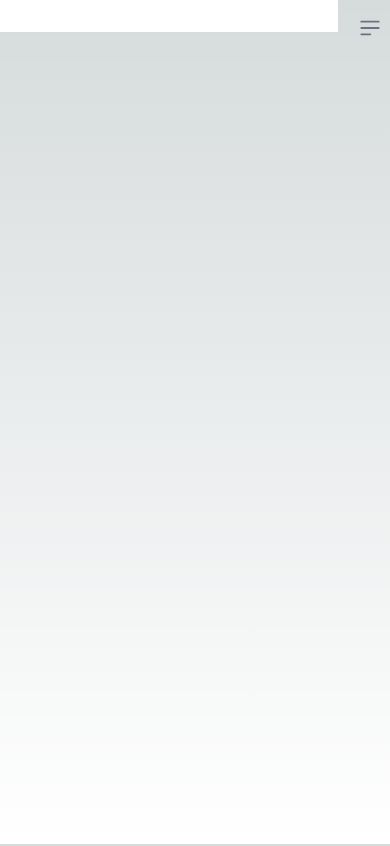
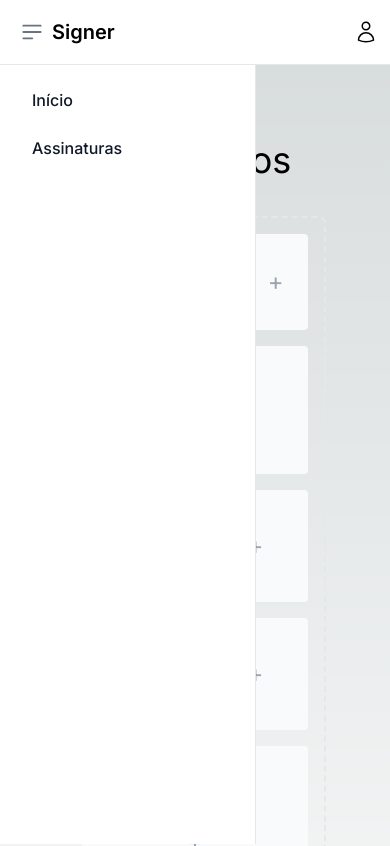
Before and after one commit to VitorValandro/digital-signer, a Next.js app in the folder web/: page / in a window 390 px wide. Shown: the top 846 px of the page. Built offline with nearby package versions, Linux system fonts and the light colour scheme.

Commit message:
feature: add topbar to sidebar component and make it responsive

```diff
--- a/web/src/app/page.tsx
+++ b/web/src/app/page.tsx
@@ -1,106 +1,61 @@
 import Sidebar from "@/components/Sidebar";
-import Topbar from "@/components/Topbar";
-import Image from "next/image";
 
 export default function Home() {
   return (
-    <main className="flex min-h-screen">
-      <Topbar />
+    <>
       <Sidebar />
-      {/* <div className="z-10 w-full max-w-5xl items-center justify-between font-mono text-sm lg:flex">
-        <p className="fixed left-0 top-0 flex w-full justify-center border-b border-gray-300 bg-gradient-to-b from-zinc-200 pb-6 pt-8 backdrop-blur-2xl dark:border-neutral-800 dark:bg-zinc-800/30 dark:from-inherit lg:static lg:w-auto  lg:rounded-xl lg:border lg:bg-gray-200 lg:p-4 lg:dark:bg-zinc-800/30">
-          Get started by editing&nbsp;
-          <code className="font-mono font-bold">src/app/page.tsx</code>
-        </p>
-        <div className="fixed bottom-0 left-0 flex h-48 w-full items-end justify-center bg-gradient-to-t from-white via-white dark:from-black dark:via-black lg:static lg:h-auto lg:w-auto lg:bg-none">
-          <a
-            className="pointer-events-none flex place-items-center gap-2 p-8 lg:pointer-events-auto lg:p-0"
-            href="https://vercel.com?utm_source=create-next-app&utm_medium=appdir-template&utm_campaign=create-next-app"
-            target="_blank"
-            rel="noopener noreferrer"
-          >
-            By{" "}
-            <Image
-              src="/vercel.svg"
-              alt="Vercel Logo"
-              className="dark:invert"
-              width={100}
-              height={24}
-              priority
-            />
-          </a>
+      <div className="p-16 sm:ml-64">
+        <div className="p-4 flex items-center mt-5">
+          <h1 className="text-4xl">Seus documentos</h1>
+        </div>
+        <div className="p-4 border-2 border-gray-200 border-dashed rounded-lg dark:border-gray-700 mt-5">
+          <div className="grid grid-cols-3 gap-4 mb-4">
+            <div className="flex items-center justify-center h-24 rounded bg-gray-50 dark:bg-gray-800">
+              <p className="text-2xl text-gray-400 dark:text-gray-500">+</p>
+            </div>
+            <div className="flex items-center justify-center h-24 rounded bg-gray-50 dark:bg-gray-800">
+              <p className="text-2xl text-gray-400 dark:text-gray-500">+</p>
+            </div>
+            <div className="flex items-center justify-center h-24 rounded bg-gray-50 dark:bg-gray-800">
+              <p className="text-2xl text-gray-400 dark:text-gray-500">+</p>
+            </div>
+          </div>
+          <div className="flex items-center justify-center h-32 mb-4 rounded bg-gray-50 dark:bg-gray-800">
+            <p className="text-2xl text-gray-400 dark:text-gray-500">+</p>
+          </div>
+          <div className="grid grid-cols-2 gap-4 mb-4">
+            <div className="flex items-center justify-center rounded bg-gray-50 h-28 dark:bg-gray-800">
+              <p className="text-2xl text-gray-400 dark:text-gray-500">+</p>
+            </div>
+            <div className="flex items-center justify-center rounded bg-gray-50 h-28 dark:bg-gray-800">
+              <p className="text-2xl text-gray-400 dark:text-gray-500">+</p>
+            </div>
+            <div className="flex items-center justify-center rounded bg-gray-50 h-28 dark:bg-gray-800">
+              <p className="text-2xl text-gray-400 dark:text-gray-500">+</p>
+            </div>
+            <div className="flex items-center justify-center rounded bg-gray-50 h-28 dark:bg-gray-800">
+              <p className="text-2xl text-gray-400 dark:text-gray-500">+</p>
+            </div>
+          </div>
+          <div className="flex items-center justify-center h-48 mb-4 rounded bg-gray-50 dark:bg-gray-800">
+            <p className="text-2xl text-gray-400 dark:text-gray-500">+</p>
+          </div>
+          <div className="grid grid-cols-2 gap-4">
+            <div className="flex items-center justify-center rounded bg-gray-50 h-28 dark:bg-gray-800">
+              <p className="text-2xl text-gray-400 dark:text-gray-500">+</p>
+            </div>
+            <div className="flex items-center justify-center rounded bg-gray-50 h-28 dark:bg-gray-800">
+              <p className="text-2xl text-gray-400 dark:text-gray-500">+</p>
+            </div>
+            <div className="flex items-center justify-center rounded bg-gray-50 h-28 dark:bg-gray-800">
+              <p className="text-2xl text-gray-400 dark:text-gray-500">+</p>
+            </div>
+            <div className="flex items-center justify-center rounded bg-gray-50 h-28 dark:bg-gray-800">
+              <p className="text-2xl text-gray-400 dark:text-gray-500">+</p>
+            </div>
+          </div>
         </div>
       </div>
-
-      <div className="mb-32 grid text-center lg:mb-0 lg:grid-cols-4 lg:text-left">
-        <a
-          href="https://beta.nextjs.org/docs?utm_source=create-next-app&utm_medium=appdir-template&utm_campaign=create-next-app"
-          className="group rounded-lg border border-transparent px-5 py-4 transition-colors hover:border-gray-300 hover:bg-gray-100 hover:dark:border-neutral-700 hover:dark:bg-neutral-800/30"
-          target="_blank"
-          rel="noopener noreferrer"
-        >
-          <h2 className={`mb-3 text-2xl font-semibold`}>
-            Docs{" "}
-            <span className="inline-block transition-transform group-hover:translate-x-1 motion-reduce:transform-none">
-              -&gt;
-            </span>
-          </h2>
-          <p className={`m-0 max-w-[30ch] text-sm opacity-50`}>
-            Find in-depth information about Next.js features and API.
-          </p>
-        </a>
-
-        <a
-          href="https://nextjs.org/learn?utm_source=create-next-app&utm_medium=appdir-template-tw&utm_campaign=create-next-app"
-          className="group rounded-lg border border-transparent px-5 py-4 transition-colors hover:border-gray-300 hover:bg-gray-100 hover:dark:border-neutral-700 hover:dark:bg-neutral-800 hover:dark:bg-opacity-30"
-          target="_blank"
-          rel="noopener noreferrer"
-        >
-          <h2 className={`mb-3 text-2xl font-semibold`}>
-            Learn{" "}
-            <span className="inline-block transition-transform group-hover:translate-x-1 motion-reduce:transform-none">
-              -&gt;
-            </span>
-          </h2>
-          <p className={`m-0 max-w-[30ch] text-sm opacity-50`}>
-            Learn about Next.js in an interactive course with&nbsp;quizzes!
-          </p>
-        </a>
-
-        <a
-          href="https://vercel.com/templates?framework=next.js&utm_source=create-next-app&utm_medium=appdir-template&utm_campaign=create-next-app"
-          className="group rounded-lg border border-transparent px-5 py-4 transition-colors hover:border-gray-300 hover:bg-gray-100 hover:dark:border-neutral-700 hover:dark:bg-neutral-800/30"
-          target="_blank"
-          rel="noopener noreferrer"
-        >
-          <h2 className={`mb-3 text-2xl font-semibold`}>
-            Templates{" "}
-            <span className="inline-block transition-transform group-hover:translate-x-1 motion-reduce:transform-none">
-              -&gt;
-            </span>
-          </h2>
-          <p className={`m-0 max-w-[30ch] text-sm opacity-50`}>
-            Explore the Next.js 13 playground.
-          </p>
-        </a>
-
-        <a
-          href="https://vercel.com/new?utm_source=create-next-app&utm_medium=appdir-template&utm_campaign=create-next-app"
-          className="group rounded-lg border border-transparent px-5 py-4 transition-colors hover:border-gray-300 hover:bg-gray-100 hover:dark:border-neutral-700 hover:dark:bg-neutral-800/30"
-          target="_blank"
-          rel="noopener noreferrer"
-        >
-          <h2 className={`mb-3 text-2xl font-semibold`}>
-            Deploy{" "}
-            <span className="inline-block transition-transform group-hover:translate-x-1 motion-reduce:transform-none">
-              -&gt;
-            </span>
-          </h2>
-          <p className={`m-0 max-w-[30ch] text-sm opacity-50`}>
-            Instantly deploy your Next.js site to a shareable URL with Vercel.
-          </p>
-        </a>
-      </div> */}
-    </main>
+    </>
   );
 }
--- a/web/src/components/Sidebar.tsx
+++ b/web/src/components/Sidebar.tsx
@@ -1,12 +1,24 @@
+"use client";
+import {useState} from "react";
+
 export default function Sidebar() {
+  const [isSidebarOpen, setIsSidebarOpen] = useState(true);
+
+  const toggleSidebar = () => {
+    setIsSidebarOpen(!isSidebarOpen);
+  };
+
   return (
-    <main w-screen h-screen>
+    <div>
+      <nav className="fixed top-0 z-50 w-full bg-white border-b border-gray-200 dark:bg-gray-800 dark:border-gray-700">
+        <div className="px-3 py-3 lg:px-5 lg:pl-3">
+          <div className="flex items-center justify-between">
+            <div className="flex items-center justify-start">
               <button
-        data-drawer-target="default-sidebar"
-        data-drawer-toggle="default-sidebar"
-        aria-controls="default-sidebar"
+                onClick={toggleSidebar}
+                aria-controls="logo-sidebar"
                 type="button"
-        className="inline-flex items-center p-2 mt-2 ml-3 text-sm text-gray-500 rounded-lg sm:hidden hover:bg-gray-100 focus:outline-none focus:ring-2 focus:ring-gray-200 dark:text-gray-400 dark:hover:bg-gray-700 dark:focus:ring-gray-600"
+                className="inline-flex items-center p-2 text-sm text-gray-500 rounded-lg sm:hidden hover:bg-gray-100 focus:outline-none focus:ring-2 focus:ring-gray-200 dark:text-gray-400 dark:hover:bg-gray-700 dark:focus:ring-gray-600"
               >
                 <span className="sr-only">Open sidebar</span>
                 <svg
@@ -23,25 +35,99 @@ export default function Sidebar() {
                   ></path>
                 </svg>
               </button>
+              <span className="self-center text-xl font-semibold sm:text-2xl whitespace-nowrap dark:text-white">
+                Signer
+              </span>
+            </div>
+            <div className="flex items-center">
+              <div className="flex items-center ml-3">
+                <div>
+                  <button
+                    type="button"
+                    className="flex text-sm rounded-full focus:ring-4 focus:ring-gray-300 dark:focus:ring-gray-600"
+                    aria-expanded="false"
+                  >
+                    <span className="sr-only">Open user menu</span>
+                    <svg
+                      xmlns="http://www.w3.org/2000/svg"
+                      fill="none"
+                      viewBox="0 0 24 24"
+                      strokeWidth={1.5}
+                      stroke="currentColor"
+                      className="w-6 h-6"
+                    >
+                      <path
+                        strokeLinecap="round"
+                        strokeLinejoin="round"
+                        d="M15.75 6a3.75 3.75 0 11-7.5 0 3.75 3.75 0 017.5 0zM4.501 20.118a7.5 7.5 0 0114.998 0A17.933 17.933 0 0112 21.75c-2.676 0-5.216-.584-7.499-1.632z"
+                      />
+                    </svg>
+                  </button>
+                </div>
+                <div
+                  className="z-50 hidden my-4 text-base list-none bg-white divide-y divide-gray-100 rounded shadow dark:bg-gray-700 dark:divide-gray-600"
+                  id="dropdown-user"
+                >
+                  <div className="px-4 py-3" role="none">
+                    <p
+                      className="text-sm text-gray-900 dark:text-white"
+                      role="none"
+                    >
+                      Neil Sims
+                    </p>
+                    <p
+                      className="text-sm font-medium text-gray-900 truncate dark:text-gray-300"
+                      role="none"
+                    >
+                      neil.sims@flowbite.com
+                    </p>
+                  </div>
+                  <ul className="py-1" role="none">
+                    <li>
+                      <a
+                        href="#"
+                        className="block px-4 py-2 text-sm text-gray-700 hover:bg-gray-100 dark:text-gray-300 dark:hover:bg-gray-600 dark:hover:text-white"
+                        role="menuitem"
+                      >
+                        Sign out
+                      </a>
+                    </li>
+                  </ul>
+                </div>
+              </div>
+            </div>
+          </div>
+        </div>
+      </nav>
 
       <aside
-        id="default-sidebar"
-        className="fixed top-0 left-0 z-40 w-64 h-screen transition-transform -translate-x-full sm:translate-x-0"
+        id="logo-sidebar"
+        className={`fixed top-0 left-0 z-40 w-64 h-screen pt-20 transition-transform ${
+          isSidebarOpen ? "translate-x-0" : "-translate-x-full"
+        } sm:translate-x-0 md:translate-x-0 lg:translate-x-0 bg-white border-r border-gray-200dark:bg-gray-800 dark:border-gray-700`}
         aria-label="Sidebar"
       >
-        <div className="h-full px-3 py-4 overflow-y-auto bg-gray-50 dark:bg-gray-800">
+        <div className="h-full px-3 pb-4 overflow-y-auto bg-white dark:bg-gray-800">
           <ul className="space-y-2 font-medium">
             <li>
               <a
                 href="#"
                 className="flex items-center p-2 text-gray-900 rounded-lg dark:text-white hover:bg-gray-100 dark:hover:bg-gray-700"
               >
-                <span className="ml-3">Dashboard</span>
+                <span className="ml-3">Início</span>
+              </a>
+            </li>
+            <li>
+              <a
+                href="#"
+                className="flex items-center p-2 text-gray-900 rounded-lg dark:text-white hover:bg-gray-100 dark:hover:bg-gray-700"
+              >
+                <span className="ml-3">Assinaturas</span>
               </a>
             </li>
           </ul>
         </div>
       </aside>
-    </main>
+    </div>
   );
 }
--- a/web/src/components/Topbar.tsx
+++ /dev/null
@@ -1,23 +0,0 @@
-export default function Topbar() {
-  return (
-    <main className="w-full">
-      <nav className="bg-white border-gray-200 dark:bg-gray-900">
-        <div className="max-w-screen-xl flex flex-wrap items-center justify-between mx-auto p-4">
-          <div></div>
-          <div className="hidden w-full md:block md:w-auto" id="navbar-default">
-            <ul className="font-medium flex flex-col md:p-0 mt-4 border border-gray-100 rounded-lg bg-gray-50 md:flex-row md:space-x-8 md:mt-0 md:border-0 md:bg-white dark:bg-gray-800 md:dark:bg-gray-900 dark:border-gray-700">
-              <li>
-                <a
-                  href="#"
-                  className="block py-2 pl-3 text-gray-900 rounded hover:bg-gray-100 md:hover:bg-transparent md:border-0 md:hover:text-orange-400 md:p-0 dark:text-white md:dark:hover:text-blue-500 dark:hover:bg-gray-700 dark:hover:text-white md:dark:hover:bg-transparent"
-                >
-                  Notifications
-                </a>
-              </li>
-            </ul>
-          </div>
-        </div>
-      </nav>
-    </main>
-  );
-}
```
Lines whose indentation alone changed are shown as unchanged.
